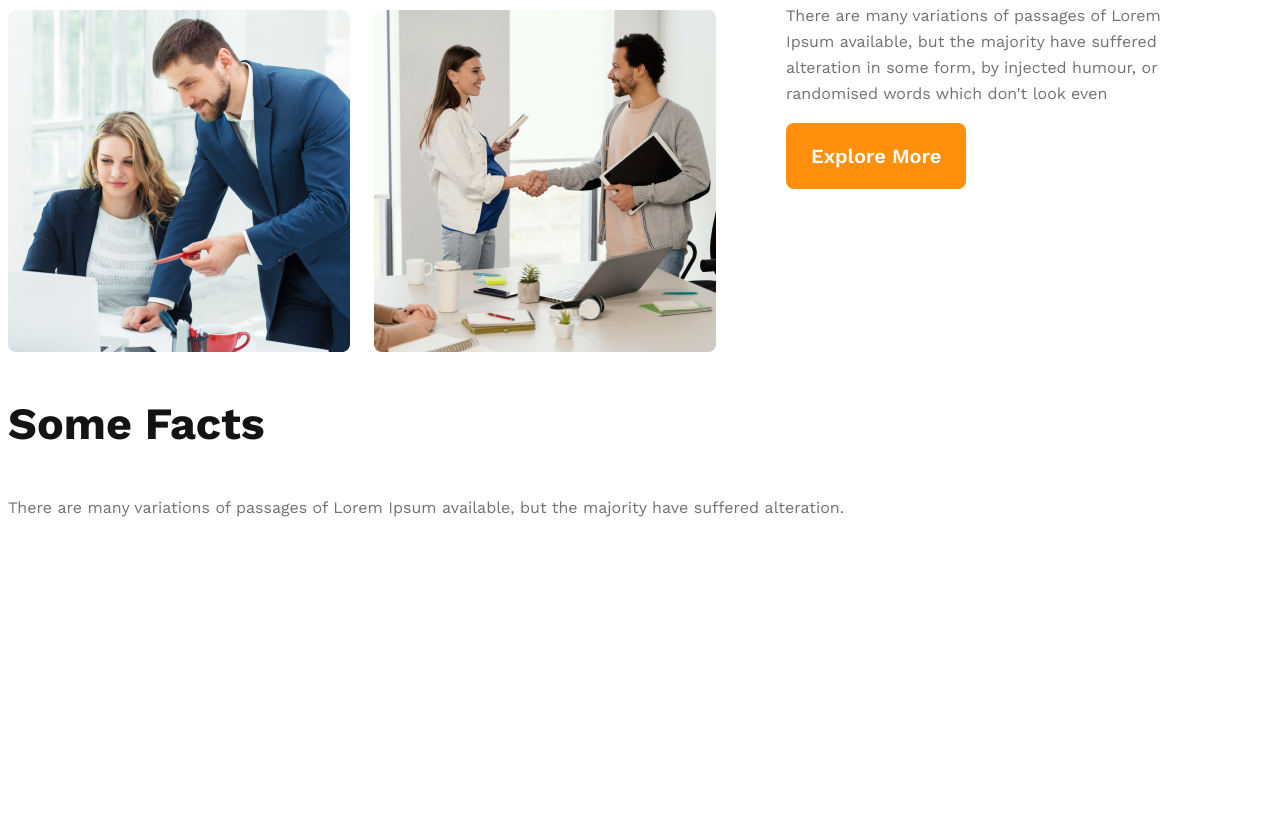
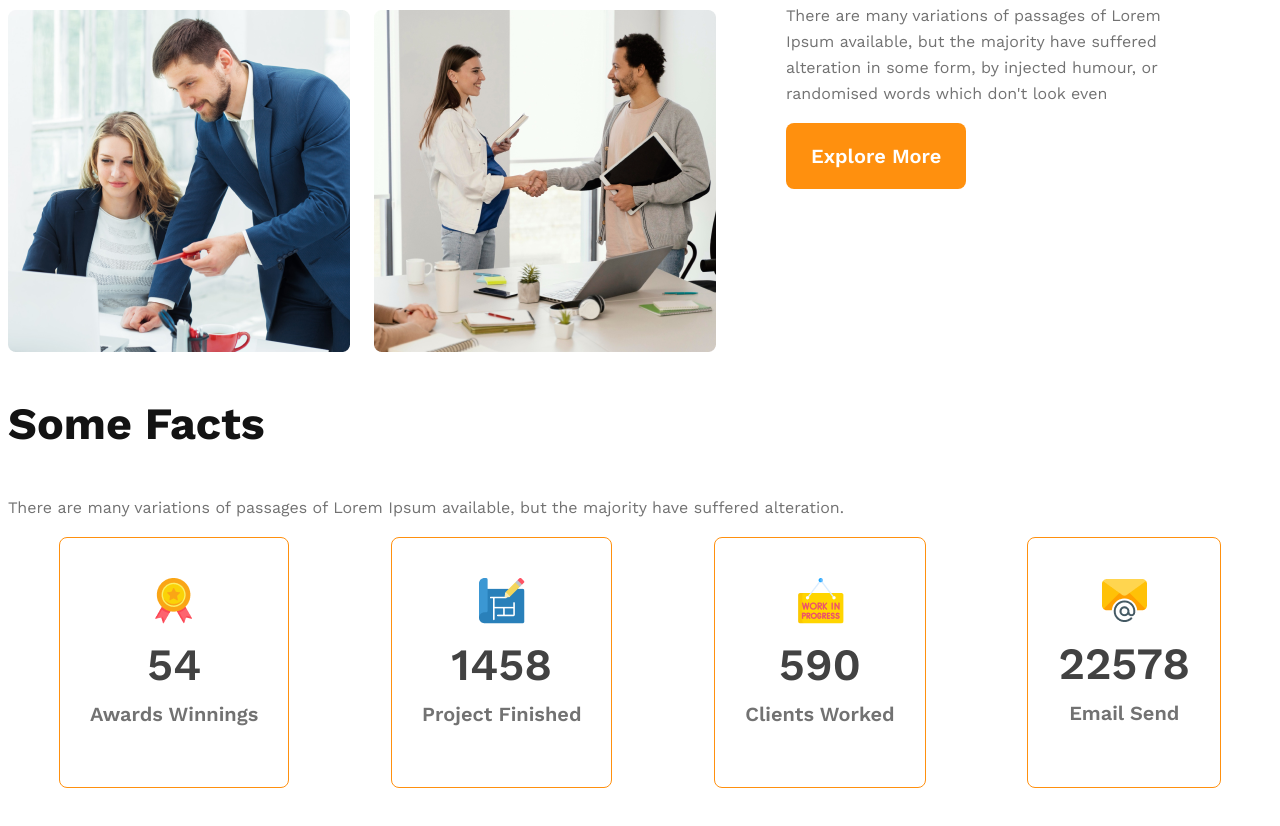
Before and after one commit to mehedi4s/g3-architects-website, a plain HTML site: page index.html in a window 1280 px wide. Shown: the part 1453-2279 px from the top of the page. Before the commit the page ends 2044 px from the top, so only its background shows below. Drawn offline with nearby package versions, Linux system fonts and the light colour scheme.

Commit message:
card added

```diff
--- a/index.html
+++ b/index.html
@@ -53,8 +53,29 @@
         <section class="facts">
             <h3 class="section-title">Some Facts</h3>
             <p class="text-light-gray">There are many variations of passages of Lorem Ipsum available, but the majority have suffered alteration.</p>
-
-
+            <div class="facts-card-container">
+                <!-- .card*4>img+h2.card-stats+p.card-title text-light-gray -->
+                <div class="card">
+                    <img src="images/icons/ribon.png" alt="">
+                    <h2 class="card-stats">54</h2>
+                    <p class="card-title text-light-gray">Awards Winnings</p>
+                </div>
+                <div class="card">
+                    <img src="images/icons/projects.png" alt="">
+                    <h2 class="card-stats">1458</h2>
+                    <p class="card-title text-light-gray">Project Finished</p>
+                </div>
+                <div class="card">
+                    <img src="images/icons/customers.png" alt="">
+                    <h2 class="card-stats">590</h2>
+                    <p class="card-title text-light-gray">Clients Worked</p>
+                </div>
+                <div class="card">
+                    <img src="images/icons/email.png" alt="">
+                    <h2 class="card-stats">22578</h2>
+                    <p class="card-title text-light-gray">Email Send</p>
+                </div>
+            </div>
         </section>
     </main>
     <footer>
--- a/style/architect.css
+++ b/style/architect.css
@@ -95,7 +95,29 @@ main{
     color: #FF900E;
     font-weight: 700;
 }
-
+/* facts section */
+.facts-card-container{
+    display: flex;
+    justify-content: space-around;
+    text-align: center;
+}
+.facts-card-container .card{
+    border-radius: 8px;
+    border: 1px solid #FF900E;
+    padding: 40px 30px;
+}
+.facts-card-container .card-title{
+    font-weight: 600;
+    font-size: 1.25rem;
+    margin-top: 5px;
+}
+.facts-card-container .card-stats{
+    font-size: 2.8rem;
+    font-weight: 600;
+    color: #424242;
+    margin-top: 10px;
+    margin-bottom: 10px;
+}
 
 
 
```
